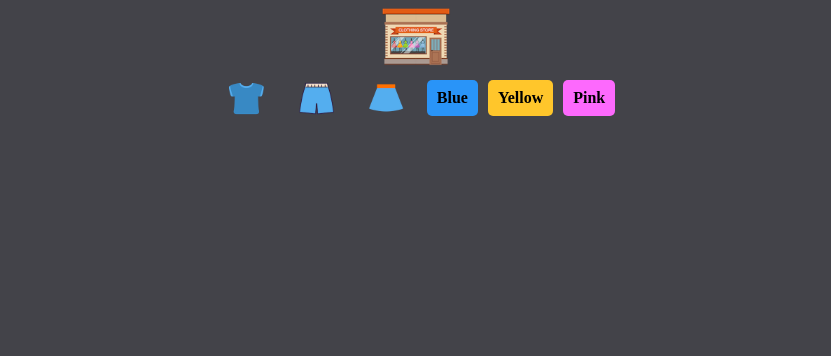
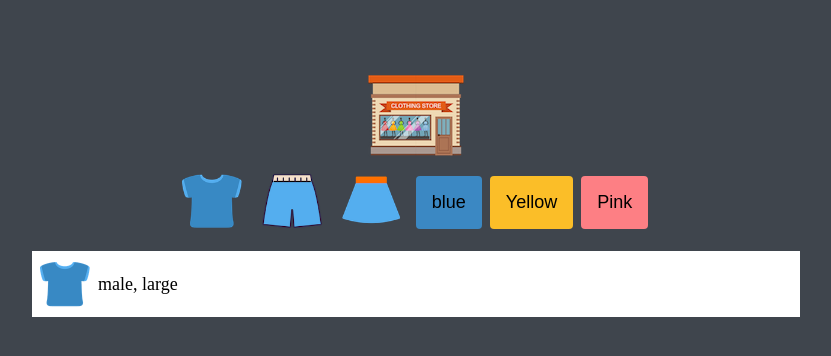
Before and after one commit to 00eun/shopping-game, a plain HTML site: page index.html in a window 1280 px wide. Shown: the whole page, without its empty margins (224-1055 px from the left). Drawn offline with Linux system fonts and the light colour scheme.

Commit message:
html css 수정

```diff
--- a/css/style.css
+++ b/css/style.css
@@ -1,54 +1,99 @@
-body {
-  background-color: rgb(67, 67, 73);
+:root {
+  /* color */
+  --color-black: #3f454d;
+  --color-white: #ffffff;
+  --color-blue: #3b88c3;
+  --color-yellow: #fbbe28;
+  --color-pink: #fd7f84;
+  --color-light-grey: #dfdfdf;
+  /* size */
+  --base-space: 8px;
+  --size-button: 60px;
+  --size-border: 4px;
+  --size-thumbnail: 50px;
+  --font-size: 18px;
+  /* annimation */
+  --annimation-duration: 300ms;
+  /*  */
 }
 
-.header {
-  height: 80px;
-  background: url(../img/logo.png) no-repeat center;
-  background-size: auto 70px;
+body {
+  height: 100vh;
+  background-color: var(--color-black);
+  display: flex;
+  flex-direction: column;
+  justify-content: center;
+  align-items: center;
 }
 
-.gnb {
-}
-.gnb ul {
-  display: flex;
-  justify-content: center;
-}
-.gnb ul li {
-  padding: 10px;
-  margin: 0 5px;
-  text-align: center;
-  border-radius: 5px;
-  font-weight: 700;
+.logo {
+  cursor: pointer;
+  transition: transform var(--annimation-duration) ease;
 }
 
-.gnb ul li:nth-child(1),
-.gnb ul li:nth-child(2),
-.gnb ul li:nth-child(3) {
-  width: 40px;
-  height: auto;
-  background-image: url(../img/blue_t.png);
-  background-repeat: no-repeat;
-  background-position: center;
-  background-size: auto 35px;
+.buttons {
+  display: flex;
+  align-items: center;
+  margin-bottom: calc(var(--base-space) * 2);
 }
 
-.gnb ul li:nth-child(1) {
-  background-image: url(../img/blue_t.png);
-}
-.gnb ul li:nth-child(2) {
-  background-image: url(../img/blue_p.png);
-}
-.gnb ul li:nth-child(3) {
-  background-image: url(../img/blue_s.png);
+.btn {
+  background-color: transparent;
+  border: none;
+  outline: none;
+  cursor: pointer;
+  transition: transform var(--annimation-duration) ease;
+  margin-right: var(--base-space);
 }
 
-.gnb ul li:nth-child(4) {
-  background-color: rgb(41, 148, 248);
+.btn:hover,
+.logo:hover {
+  transform: scale(1.1);
 }
-.gnb ul li:nth-child(5) {
-  background-color: rgb(255, 198, 43);
+
+.imgBtn {
+  width: var(--size-button);
+  height: var(--size-button);
 }
-.gnb ul li:nth-child(6) {
-  background-color: rgb(253, 105, 253);
+
+.colorBtn {
+  font-size: var(--font-size);
+  padding: calc(var(--base-space) * 2);
+  border-radius: var(--size-border);
 }
+
+.blue {
+  background-color: var(--color-blue);
+}
+.yellow {
+  background-color: var(--color-yellow);
+}
+.pink {
+  background-color: var(--color-pink);
+}
+
+.items {
+  width: 60%;
+  height: 60%;
+  overflow-y: scroll;
+}
+.items::-webkit-scrollbar {
+  width: 3px;
+  background-color: rgba(0, 0, 0, 0.11);
+}
+.item {
+  background-color: var(--color-white);
+  display: flex;
+  align-items: center;
+  padding: var(--base-space);
+  margin-bottom: var(--base-space);
+}
+
+.item__thumbnail {
+  width: var(--size-thumbnail);
+  height: var(--size-thumbnail);
+}
+.item__description {
+  margin-left: var(--base-space);
+  font-size: var(--font-size);
+}
--- a/index.html
+++ b/index.html
@@ -10,19 +10,24 @@
     <script src="src/main.js" defer></script>
   </head>
   <body>
-    <div class="wrap">
-      <header class="header"></header>
-      <section class="gnb">
-        <ul>
-          <li class="t-shirt"></li>
-          <li class="pants"></li>
-          <li class="skirt"></li>
-          <li class="blue colorBtn">Blue</li>
-          <li class="yellow colorBtn">Yellow</li>
-          <li class="pink colorBtn">Pink</li>
-        </ul>
-      </section>
-      <section class="list"></section>
+    <!-- Logo -->
+    <img src="img/logo.png" alt="Logo" class="logo">
+    <!-- Buttons -->
+    <div class="buttons">
+      <button class="btn"><img src="img/blue_t.png" alt="tshirt" class="imgBtn"></button>
+      <button class="btn"><img src="img/blue_p.png" alt="pants" class="imgBtn"></button>
+      <button class="btn"><img src="img/blue_s.png" alt="skirt" class="imgBtn"></button>
+      <button class="btn colorBtn blue">blue</button>
+      <button class="btn colorBtn yellow">Yellow</button>
+      <button class="btn colorBtn pink">Pink</button>
+    </div>
+    <!-- Items-->
+    <ul class="items">
+      <li class="item">
+        <img src="img/blue_t.png" alt="tshirt" class="item__thumbnail">
+        <span class="item__description">male, large</span>
+      </li>
+    </ul>
     </div>
   </body>
 </html>
--- a/src/main.js
+++ b/src/main.js
@@ -0,0 +1,105 @@
+let list = [
+  {
+    img: "blue_p.png",
+    gender: "man",
+    size: "smail size",
+    color: "blue",
+    type: "pants",
+  },
+  {
+    img: "blue_s.png",
+    gender: "feman",
+    size: "large size",
+    color: "blue",
+    type: "skirt",
+  },
+  {
+    img: "blue_t.png",
+    gender: "man",
+    size: "smail size",
+    color: "blue",
+    type: "tShirt",
+  },
+  {
+    img: "pink_p.png",
+    gender: "man",
+    size: "large size",
+    color: "pink",
+    type: "pants",
+  },
+  {
+    img: "pink_s.png",
+    gender: "man",
+    size: "smail size",
+    color: "pink",
+    type: "skirt",
+  },
+  {
+    img: "pink_t.png",
+    gender: "feman",
+    size: "smail size",
+    color: "pink",
+    type: "tShirt",
+  },
+  {
+    img: "yellow_p.png",
+    gender: "feman",
+    size: "smail size",
+    color: "yellow",
+    type: "pants",
+  },
+  {
+    img: "yellow_s.png",
+    gender: "man",
+    size: "large size",
+    color: "yellow",
+    type: "skirt",
+  },
+  {
+    img: "yellow_t.png",
+    gender: "man",
+    size: "smail size",
+    color: "yellow",
+    type: "tShirt",
+  },
+];
+
+const gnb = document.querySelector(".gnb");
+const clothesList = document.querySelector(".list");
+
+const HIDDEN_CLASS = "hidden";
+
+listPainting();
+
+function listPainting(value) {
+  const ul = document.createElement("ul");
+  list.forEach(function (value) {
+    const li = document.createElement("li");
+    const img = document.createElement("img");
+    const span = document.createElement("span");
+    clothesList.appendChild(ul);
+    ul.appendChild(li);
+    li.appendChild(img);
+    li.appendChild(span);
+    img.src = `../img/${value.img}`;
+    span.innerHTML = `${value.gender} ${value.size}`;
+  });
+}
+
+const tShirt = document.querySelector(".t-shirt");
+const pants = document.querySelector(".pants");
+const skirt = document.querySelector(".skirt");
+const blue = document.querySelector("blue");
+const yellow = document.querySelector(".yellow");
+const pink = document.querySelector(".pink");
+
+function choicePainting(event) {
+  console.dir(event.target);
+  const choiceList = list.filter((choice) => choice.type === "tShirt");
+  console.log(choiceList);
+  // const clothesListUl = document.querySelector(".list ul");
+  // clothesListUl.remove();
+  // listPainting();
+}
+
+gnb.addEventListener("click", choicePainting);
```
